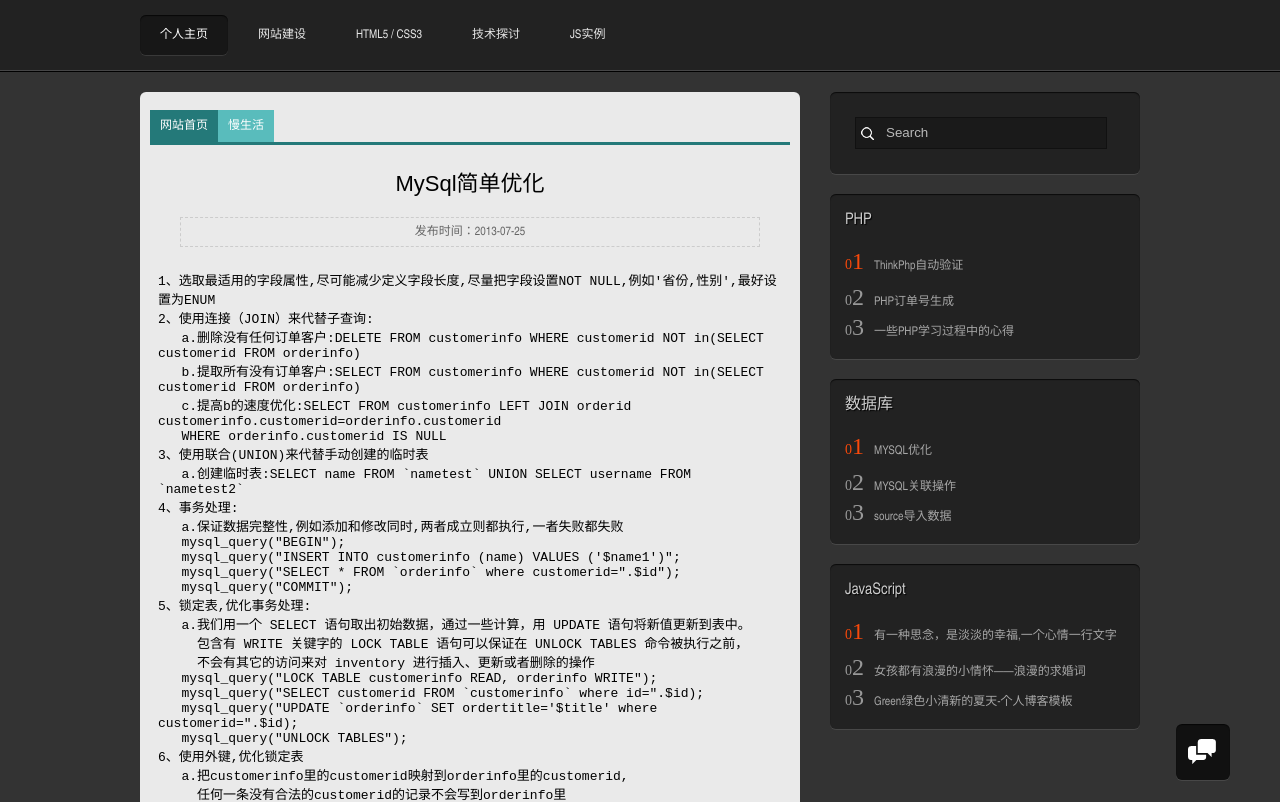
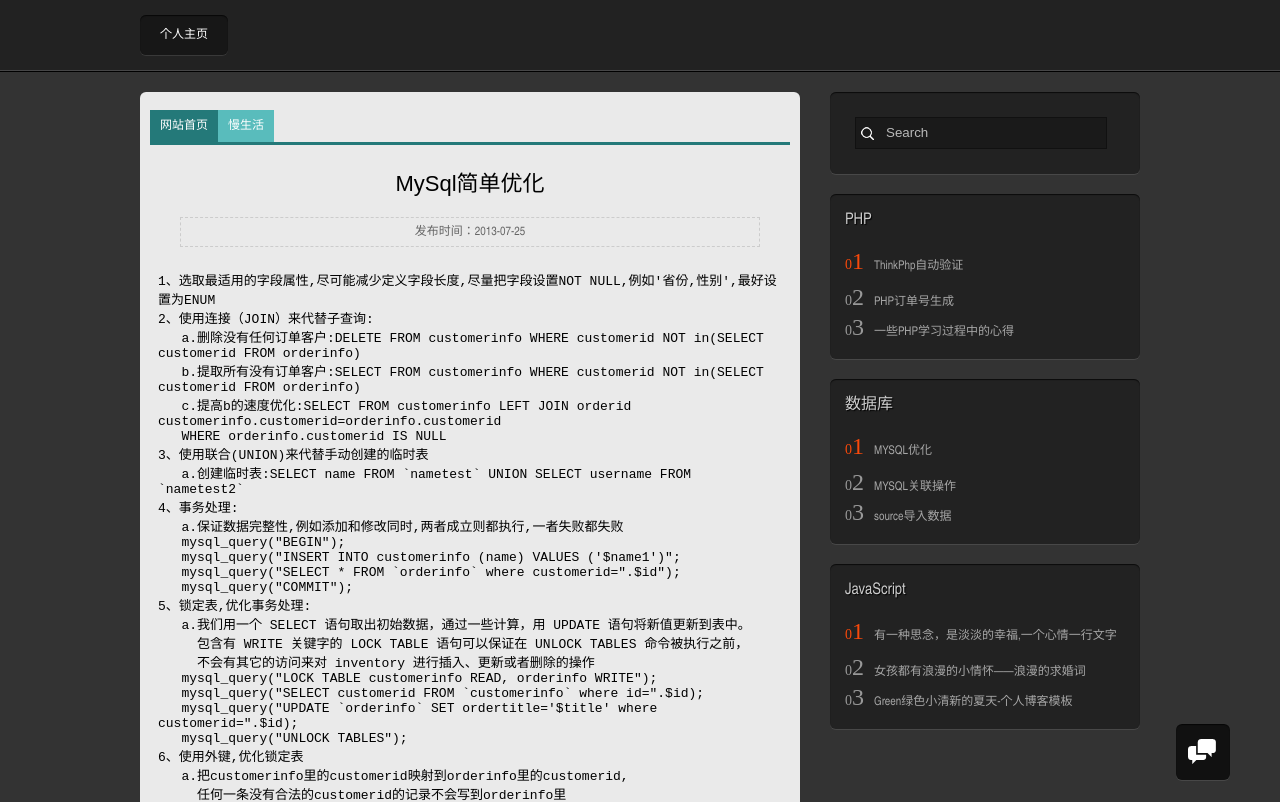
Before and after one commit to unclewangww/unclewangww.github.io, a plain HTML site: page view1.html in a window 1280 px wide. Shown: the top 802 px of the page. Drawn offline with Linux system fonts and the light colour scheme.

Commit message:
Update view1.html

```diff
--- a/view1.html
+++ b/view1.html
@@ -24,11 +24,11 @@
       <!--<li><a href="/download/" target="_blank" title="个人博客模板">个人博客模板</a></li>
       <li><a href="/book/" target="_blank" title="图书推荐">图书推荐</a></li>
       <li><a href="/news/s/" target="_blank" title="慢生活">慢生活</a></li>
-      <li><a href="/newstalk/" target="_blank" title="碎言碎语">碎言碎语</a></li>-->
+      <li><a href="/newstalk/" target="_blank" title="碎言碎语">碎言碎语</a></li>
       <li><a href="/web/" target="_blank" title="网站建设">网站建设</a></li>
       <li><a href="/newshtml5/" target="_blank" title="HTML5 / CSS3">HTML5 / CSS3</a></li>
       <li><a href="/jstt/" target="_blank" title="技术探讨">技术探讨</a></li>
-      <li><a href="/news/jsex/" target="_blank" title="JS 实例代码演示">JS实例</a></li>
+      <li><a href="/news/jsex/" target="_blank" title="JS 实例代码演示">JS实例</a></li>-->
     </ul>
     <script src="js/silder.js"></script><!--获取当前页导航 高亮显示标题-->
   </nav>
```
